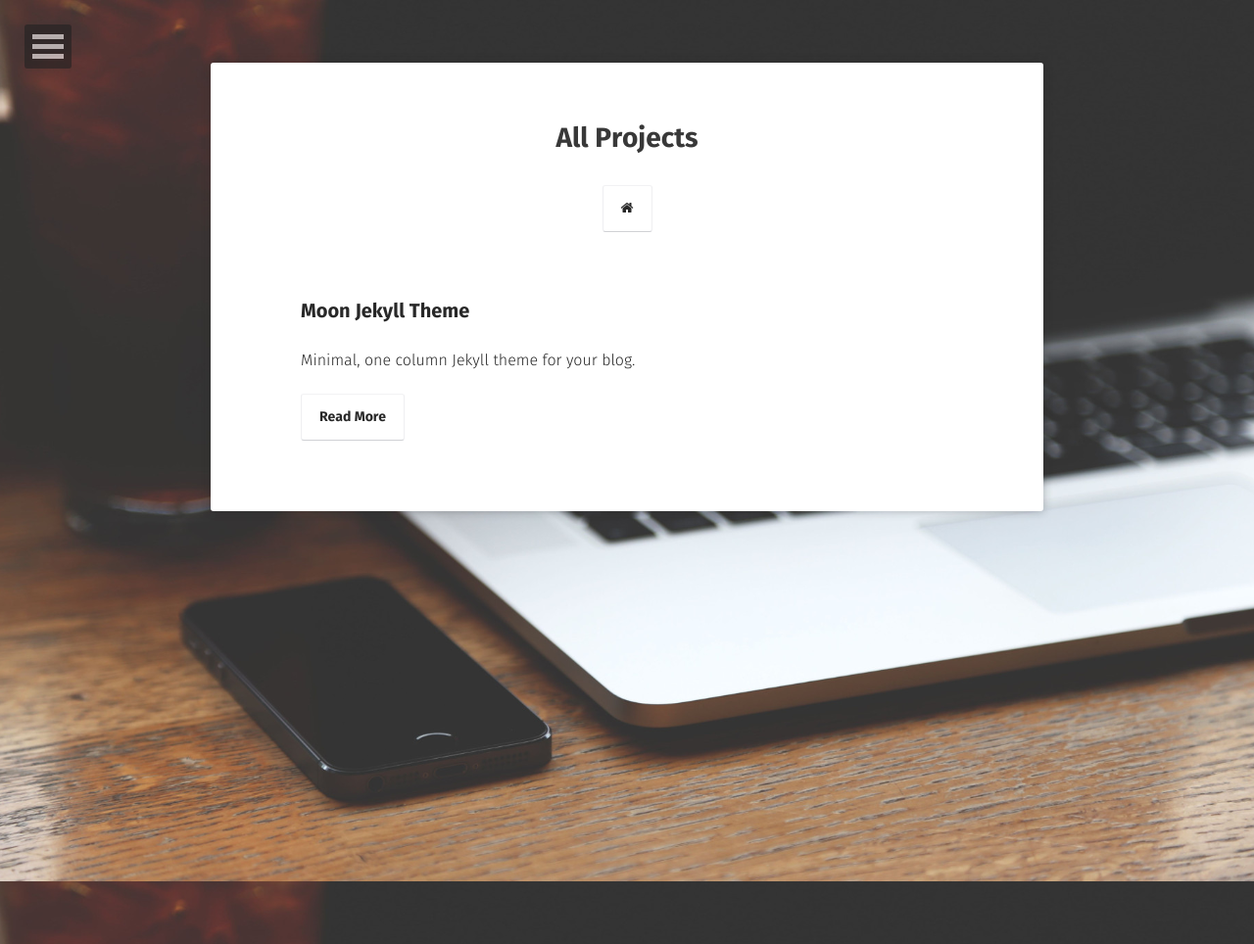
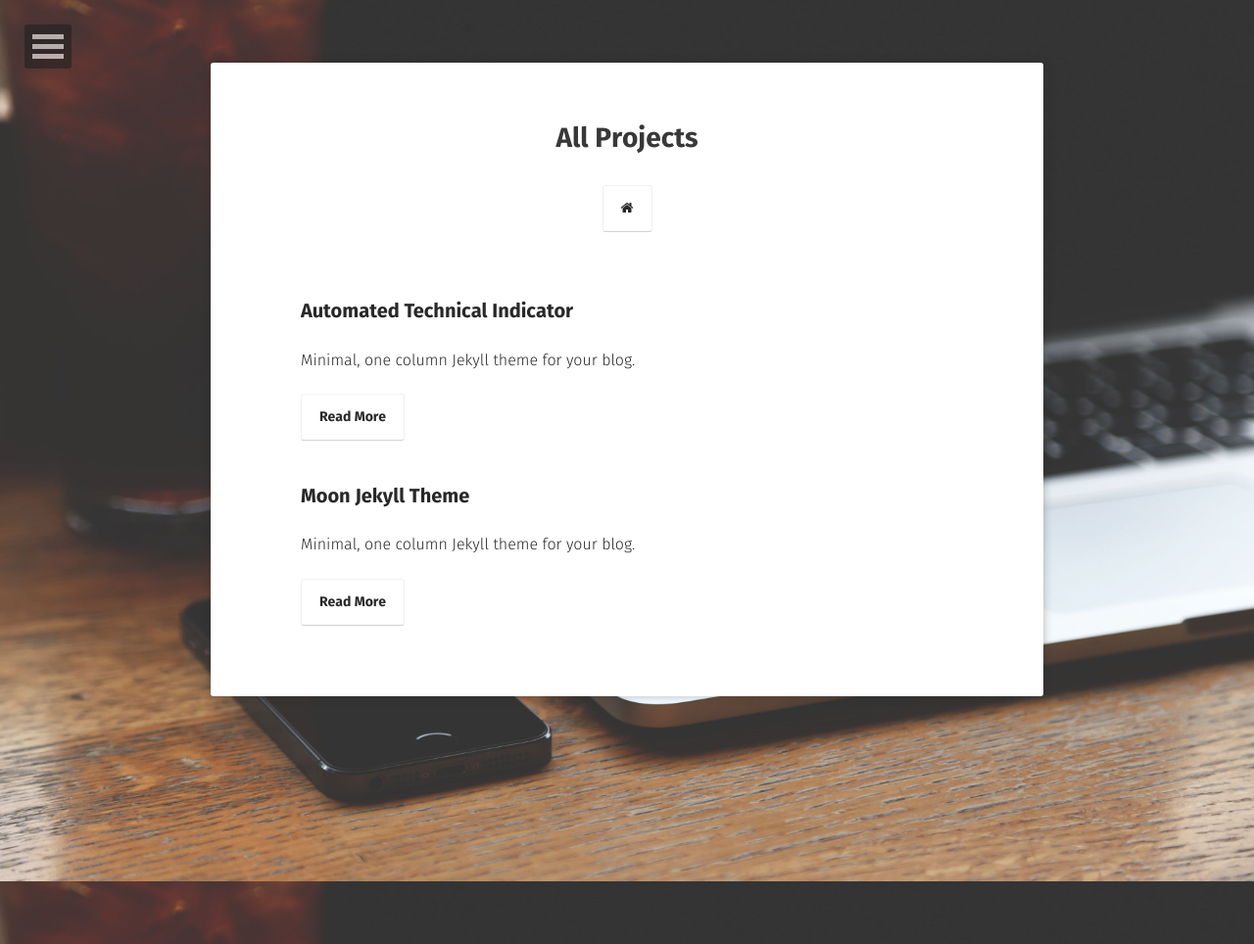
Before and after one commit to rajatgarg149/rajatgarg149.github.io, a Jekyll site: the page built from projects/index.md, in a window 1280 px wide. Shown: the whole page at 98% size. Built offline with Jekyll 4.4.1, drawn with Linux system fonts in a browser that asks for light colours; some web fonts are replaced.

Commit message:
Technical Indicator

```diff
--- /dev/null
+++ b/_posts/2019-01-08-techincal-analysis.md
@@ -0,0 +1,13 @@
+---
+layout: post
+title:  "Automated Technical Indicator"
+date:   2016-04-06
+excerpt: "Minimal, one column Jekyll theme for your blog."
+project: true
+tag:
+- jekyll
+- moon
+- blog
+- about
+- theme
+---
```
Also changed, not shown: _posts/2016-03-21-moon-theme.md (+0 -1 lines).
